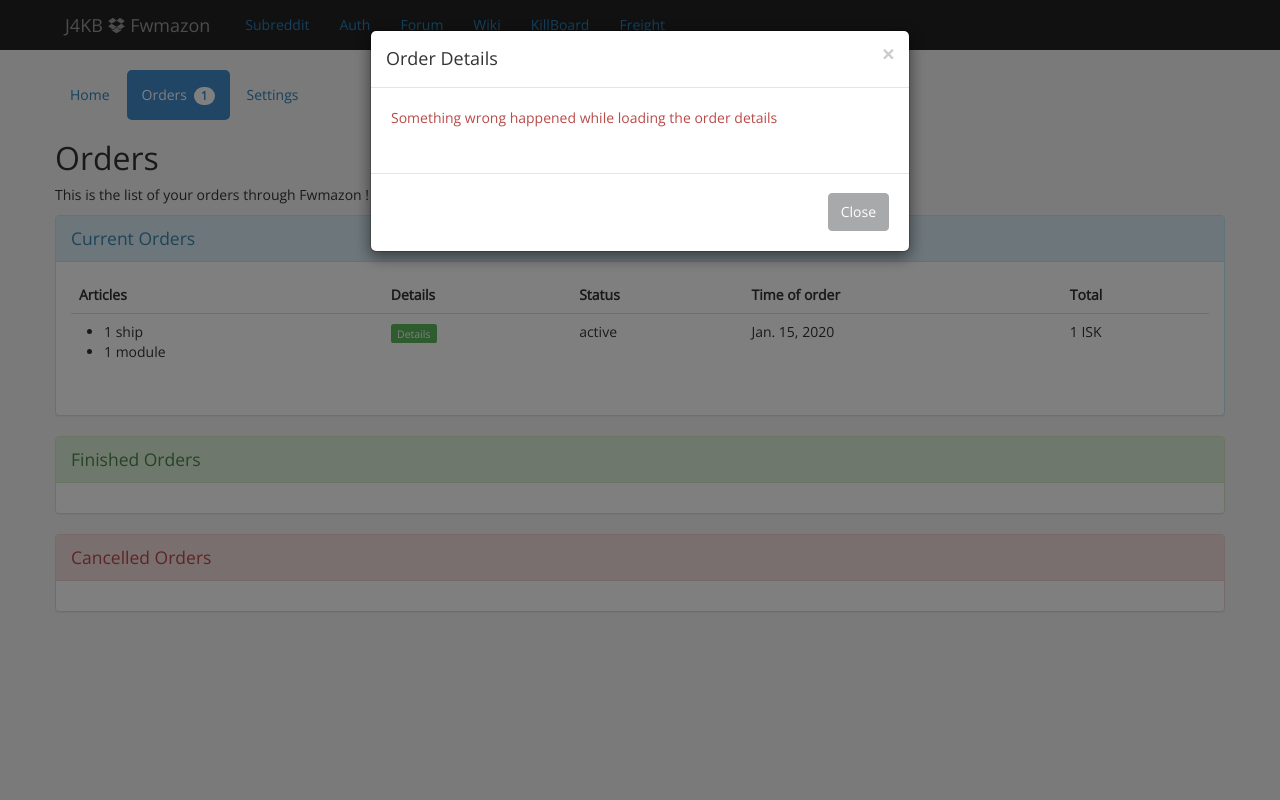
After one commit to J4LP/fwmazon, a Django app: template templates/account/orders.html in a window 1280 px wide, after a click on "Details". The commit adds this page. Run offline with Django 3.2, Linux system fonts and the light colour scheme; the template is opened without the code that fills it: most values are stand-ins (such as "Sample title", 1, 10 or a date in 2020); some libraries are stand-ins or nearby versions.

Commit message:
Added Account Homepage and Account Order Page with Details modal

```diff
--- a/account/urls.py
+++ b/account/urls.py
@@ -1,7 +1,9 @@
 from django.conf.urls import patterns, url
-from account.views import AccountHomeView
+from account.views import AccountHomeView, AccountOrdersView, AccountOrderDetailView
 
 urlpatterns = patterns(
     '',
     url(r'^$', AccountHomeView.as_view(), name='account'),
+    url(r'^orders$', AccountOrdersView.as_view(), name='account-orders'),
+    url(r'^order_details/(?P<order_id>\d+)$', AccountOrderDetailView.as_view(), name='account-order-detail'),
 )
--- a/fwmazon/settings.py
+++ b/fwmazon/settings.py
@@ -11,7 +11,7 @@ SITE_ROOT = os.path.dirname(os.path.realpath(__file__))
 INTERNAL_IPS = ('127.0.0.1', '10.0.2.2')
 DEBUG = True
 TEMPLATE_DEBUG = DEBUG
-SOUTH_LOGGING_ON = True
+SOUTH_LOGGING_ON = False
 SOUTH_LOGGING_FILE = os.path.join(os.path.dirname(__file__),"south.log")
 
 ADMINS = (
--- a/static/css/style.css
+++ b/static/css/style.css
@@ -198,3 +198,6 @@ table#cart-doctrine-ships tr#sub-total td {
 #checkout-options #review-panel div.panel-footer {
   text-align: right;
 }
+#account-orders a#show-details-modal {
+  color: #fff;
+}
--- a/static/css/style.styl
+++ b/static/css/style.styl
@@ -168,3 +168,7 @@ table#cart-doctrine-ships
     #review-panel
         div.panel-footer
             text-align right
+
+#account-orders
+    a#show-details-modal
+        color #fff
--- a/templates/account/account.html
+++ b/templates/account/account.html
@@ -2,8 +2,8 @@
 {% block content %}
     <div class="row col col-lg-12">
         <ul class="nav nav-pills">
-            <li class="active"><a href="#">Home</a></li>
-            <li><a href="#">Orders <span class="badge">1</span></a></li>
+            <li class="active"><a href="{% url "account" %}">Home</a></li>
+            <li><a href="{% url "account-orders" %}">Orders <span class="badge">1</span></a></li>
             <li><a href="#">Settings</a></li>
         </ul>
     </div>
--- /dev/null
+++ b/templates/account/orders.html
@@ -0,0 +1,75 @@
+{% extends "_base.html" %}
+{% load humanize %}
+{% block content %}
+    <div class="row col col-lg-12">
+        <ul class="nav nav-pills">
+            <li><a href="{% url "account" %}">Home</a></li>
+            <li class="active"><a href="{% url "account-orders" %}">Orders <span class="badge">1</span></a></li>
+            <li><a href="#">Settings</a></li>
+        </ul>
+    </div>
+    <div id="account-orders">
+        <div class="row">
+            <div class="col col-lg-12">
+                <h2>Orders</h2>
+                <p>This is the list of your orders through Fwmazon !</p>
+                <div class="panel panel-info">
+                    <div class="panel-heading">Current Orders</div>
+                    <table class="table">
+                        <thead>
+                            <tr>
+                                <th>Articles</th>
+                                <th>Details</th>
+                                <th>Status</th>
+                                <th>Time of order</th>
+                                <th>Total</th>
+                            </tr>
+                        </thead>
+                        {% for order in orders.current %}
+                            <tr>
+                                <td>
+                                    <ul>
+                                        <li>{{order.elements.all|length}} ship{{order.elements.all|length|pluralize}}</li>
+                                        <li>{{order.elements.all|length}} module{{order.elements.all|length|pluralize}}</li>
+                                    </ul>
+                                </td>
+                                <td>
+                                    <span class="label label-success">
+                                        <a href="#" id="show-details-modal" data-remote="/account/order_details/{{order.id}}" data-keyboard="true" data-backdrop="fade" data-toggle="modal" data-target="#details">Details</a>
+                                    </span>
+                                </td>
+                                <td>{{order.get_order_status_display}}</td>
+                                <td>{{order.created_at|date}}</td>
+                                <td>{{order.total_price|intcomma}} ISK</td>
+                            </tr>
+                        {% endfor %}
+                    </table>
+
+                </div>
+                <div class="panel panel-success">
+                    <div class="panel-heading">Finished Orders</div>
+                </div>
+                <div class="panel panel-danger">
+                    <div class="panel-heading">Cancelled Orders</div>
+                </div>
+            </div>
+        </div>
+    </div>
+
+    <div class="modal fade" id="details">
+        <div class="modal-dialog">
+            <div class="modal-content">
+                <div class="modal-header">
+                    <button type="button" class="close" data-dismiss="modal" aria-hidden="true">&times;</button>
+                    <h4 class="modal-title">Order Details</h4>
+                </div>
+                <div class="modal-body">
+                    <p class="text-danger">Something wrong happened while loading the order details</p>
+                </div>
+                <div class="modal-footer">
+                    <button type="button" class="btn btn-default" data-dismiss="modal">Close</button>
+                </div>
+            </div>
+        </div>
+    </div>
+{% endblock %}
```
Also changed, not shown: account/views.py (+20 -0 lines), checkout/models.py (+9 -0 lines), templates/account/order_details.html (added, +34 -0 lines).
